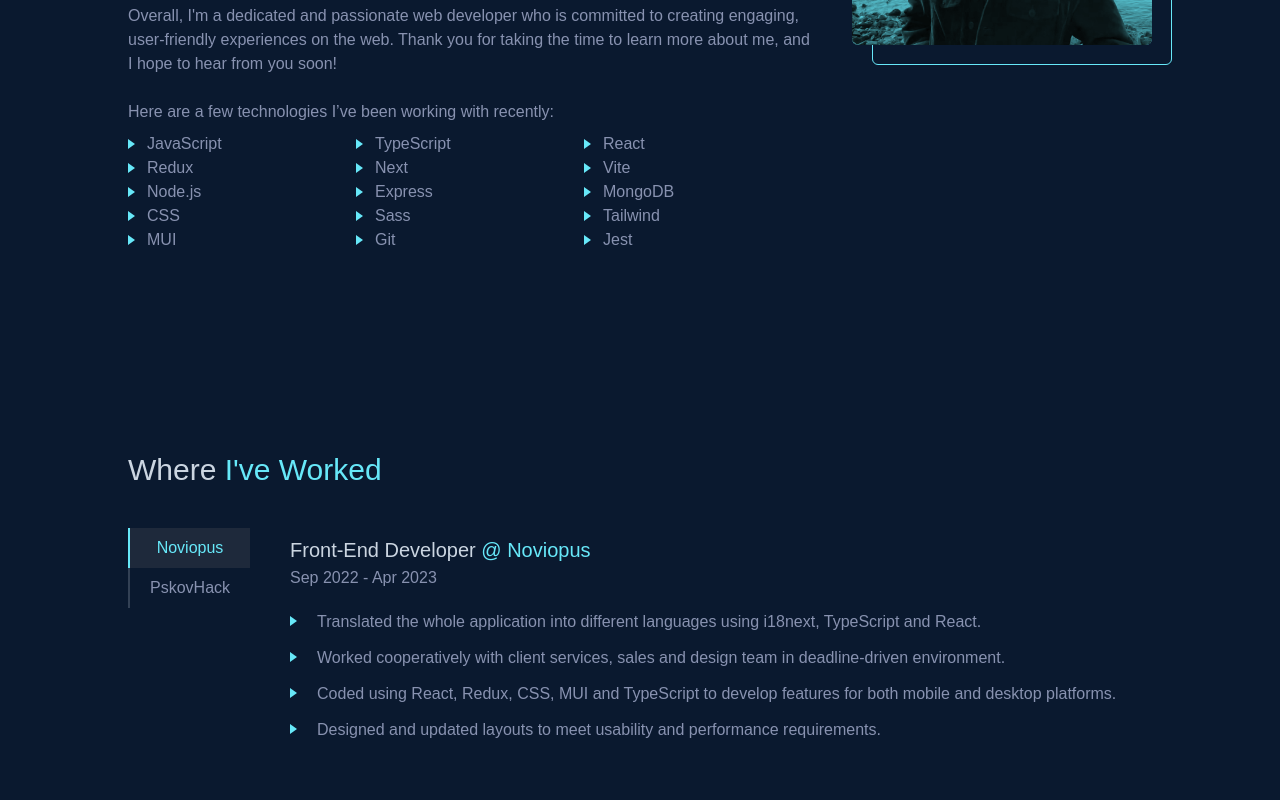
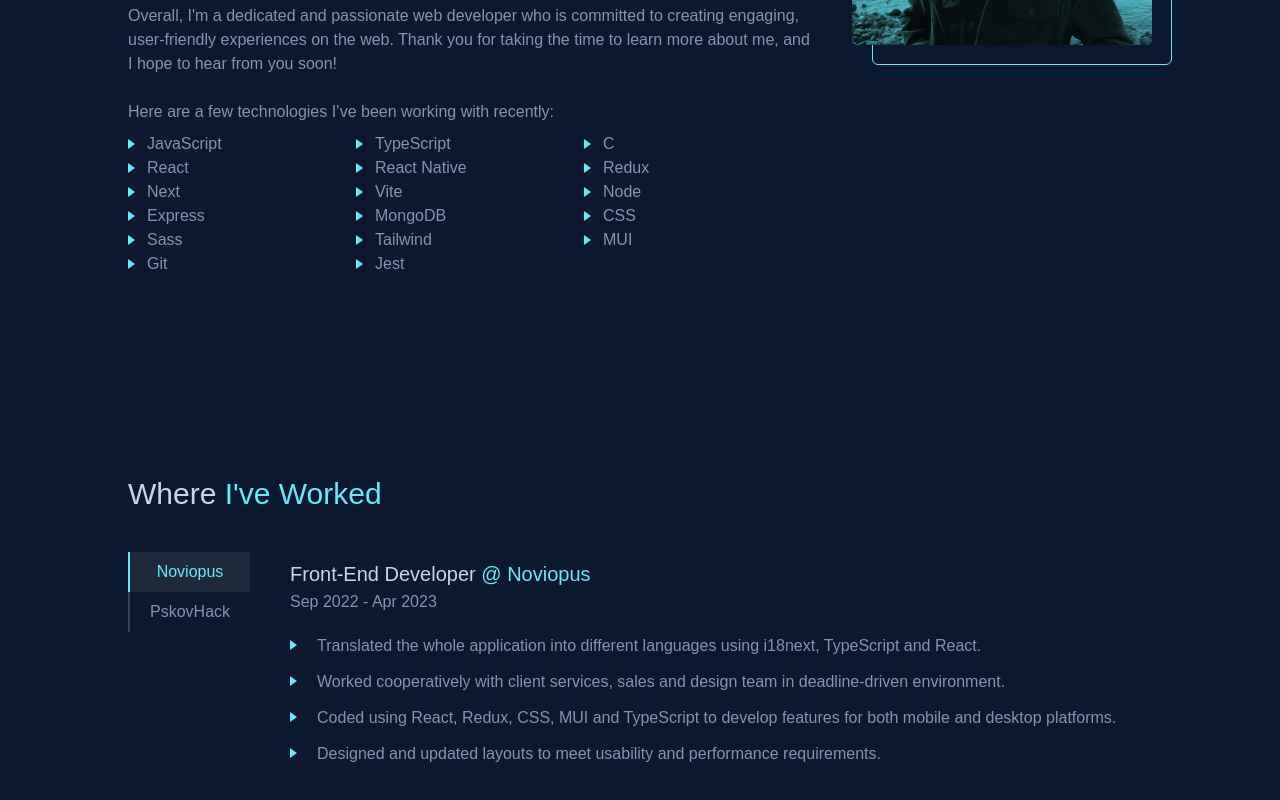
Before and after one commit to matveisch/portfolio, a Next.js app: page / in a window 1280 px wide. Shown: the part 1116-1916 px from the top of the page. Built offline with nearby package versions, Linux system fonts and the light colour scheme.

Commit message:
new skills

```diff
--- a/src/sections/About.tsx
+++ b/src/sections/About.tsx
@@ -6,11 +6,13 @@ export default function About() {
   const skills = [
     'JavaScript',
     'TypeScript',
+    'C',
     'React',
+    'React Native',
     'Redux',
     'Next',
     'Vite',
-    'Node.js',
+    'Node',
     'Express',
     'MongoDB',
     'CSS',
```
